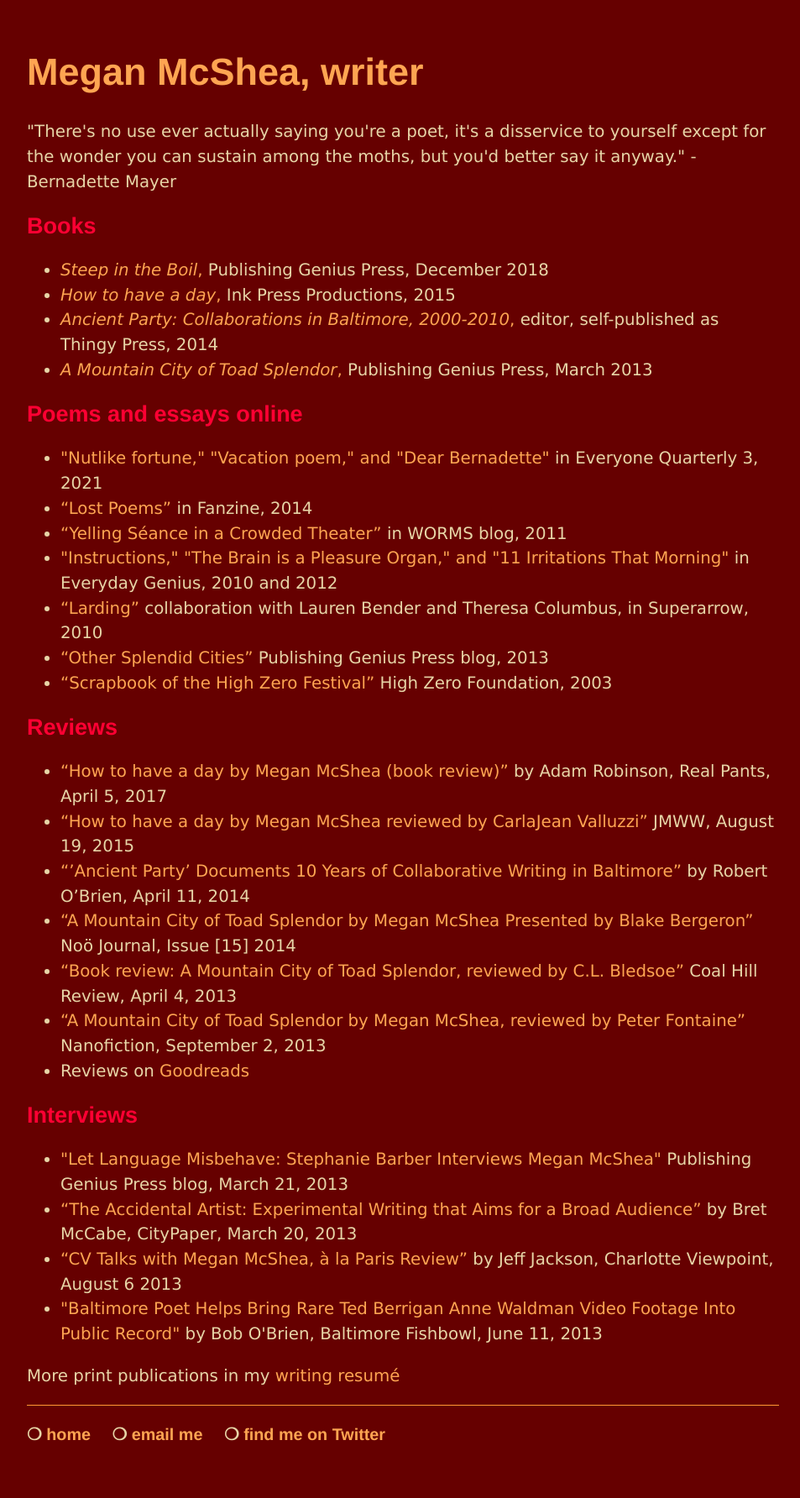
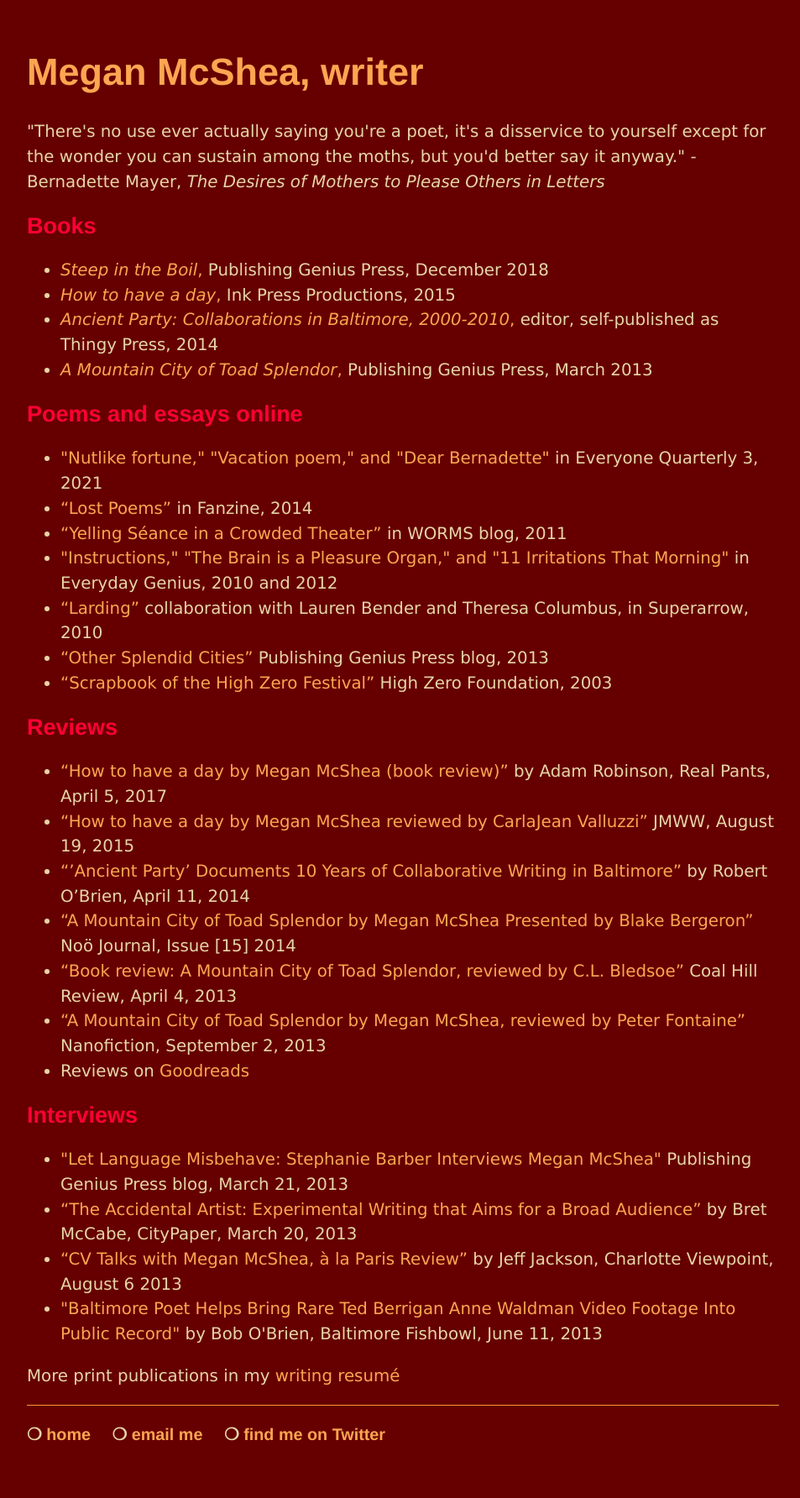
Before and after one commit to megan-mcshea/megan-mcshea.github.io, a Jekyll site: the page built from writer.html, in a window 1280 px wide. Shown: the whole page at 84% size, without its empty margins (160-1113 px from the left). Built offline with Jekyll 4.4.1, drawn with Linux system fonts in a browser that asks for light colours.

Commit message:
Update writer.html

```diff
--- a/writer.html
+++ b/writer.html
@@ -4,7 +4,7 @@ title: Megan McShea, writer
 ---
 <div class="blurb">
 	<h1><a href="./">Megan McShea, writer</a></h1>
-	<p>"There's no use ever actually saying you're a poet, it's a disservice to yourself except for the wonder you can sustain among the moths, but you'd better say it anyway." </lb>-Bernadette Mayer</p>
+	<p>"There's no use ever actually saying you're a poet, it's a disservice to yourself except for the wonder you can sustain among the moths, but you'd better say it anyway." </lb>-Bernadette Mayer, <i>The Desires of Mothers to Please Others in Letters</i></p>
 	<h2>Books</h2>
 	<ul><li><a href="https://www.publishinggenius.com/product/steep-in-the-boil/"><i>Steep in the Boil</i>,</a> Publishing Genius Press, December 2018</li>
 <li><a href="https://www.inkpressproductions.com/product-page/how-to-have-a-day-by-megan-mcshea"><i>How to have a day</i>,</a> Ink Press Productions, 2015 </li>
```
